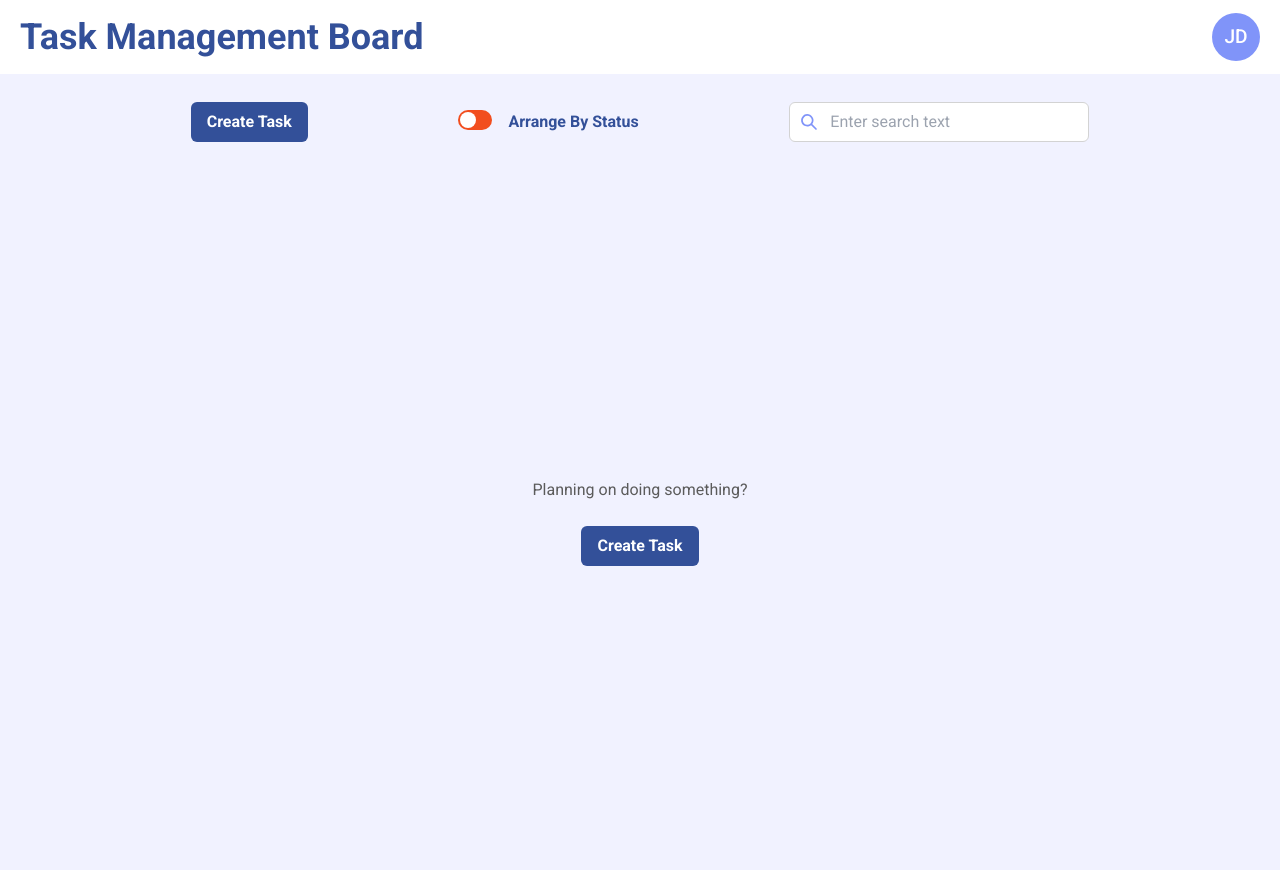
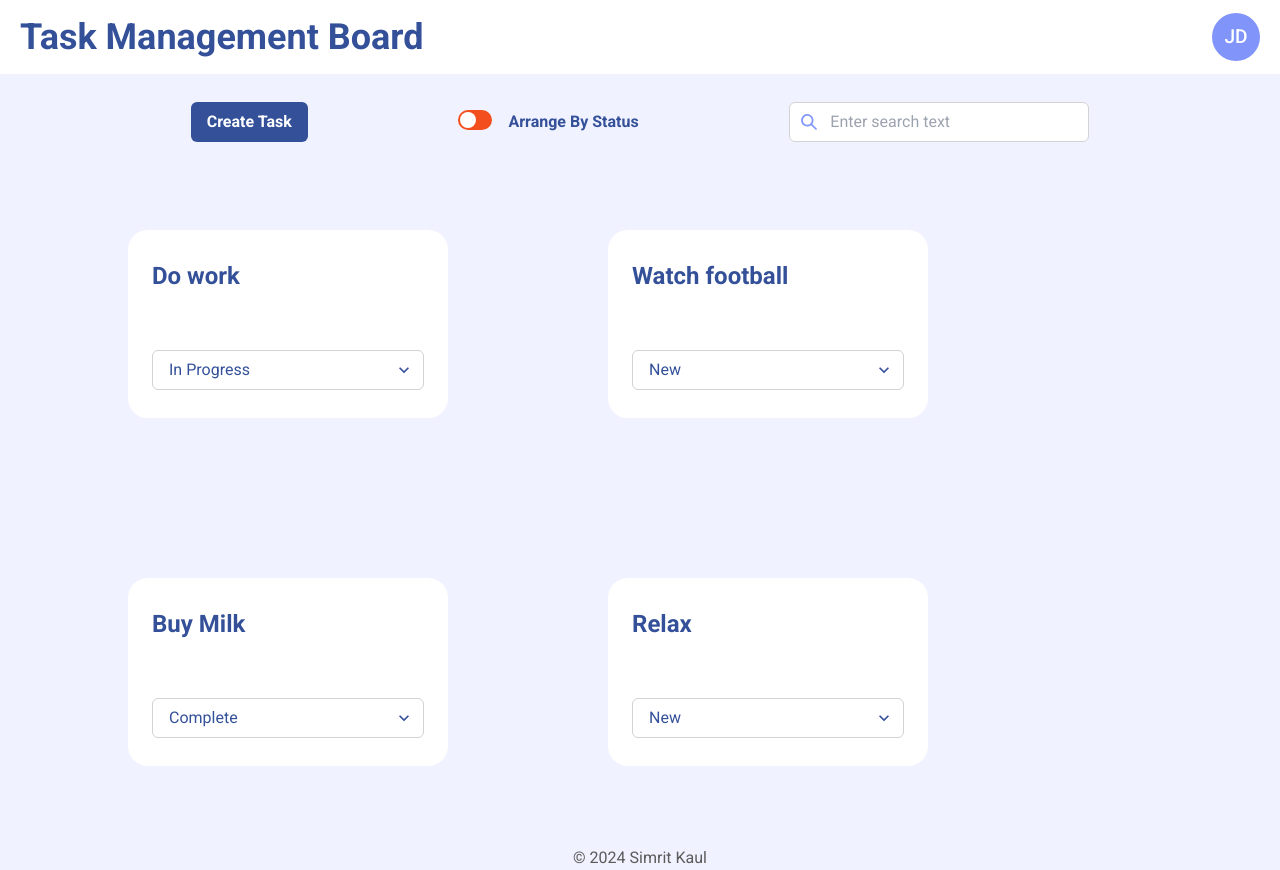
Before and after one commit to simritkaul/react-task-management, a React (Vite) app: page / in a window 1280 px wide. Both pictures are taken after typing "Sample", "Sample123" into the empty fields and a click on the button "Sign In". Before the commit the page ends 800 px from the top, so only its background shows below. Built offline with nearby package versions, Linux system fonts and the light colour scheme.

Commit message:
Basic standard grid for tasks

```diff
--- a/src/App.tsx
+++ b/src/App.tsx
@@ -2,6 +2,7 @@ import { useState } from "react";
 import { ViewTypes } from "./types/viewTypes";
 import Auth from "./pages/Auth";
 import Tasks from "./pages/Tasks";
+import Footer from "./components/Footer";
 
 const App = () => {
   const [currentView, setCurrentView] = useState<ViewTypes>(ViewTypes.auth);
@@ -18,6 +19,7 @@ const App = () => {
       {currentView === ViewTypes.tasks && (
         <Tasks onSwitchToAuth={() => handleViewChange(ViewTypes.auth)} />
       )}
+      <Footer />
     </>
   );
 };
--- /dev/null
+++ b/src/components/Footer.tsx
@@ -0,0 +1,11 @@
+const Footer = () => {
+  return (
+    <>
+      <footer className="text-gray text-center w-100 mt-20">
+        &copy; 2024 Simrit Kaul
+      </footer>
+    </>
+  );
+};
+
+export default Footer;
--- /dev/null
+++ b/src/components/StandardTaskItem.tsx
@@ -0,0 +1,49 @@
+import { Select } from "@chakra-ui/react";
+import { Task, TaskStatus } from "../types/tasks/taskTypes";
+
+interface StandardTaskItemProps {
+  data: Task;
+}
+
+const StandardTaskItem = ({ data }: StandardTaskItemProps) => {
+  const statusDropdownOptions = [
+    {
+      id: TaskStatus.NEW,
+      label: "New",
+    },
+    {
+      id: TaskStatus.IN_PROGRESS,
+      label: "In Progress",
+    },
+    {
+      id: TaskStatus.COMPLETE,
+      label: "Complete",
+    },
+  ];
+
+  return (
+    <>
+      <div className="flex flex-col justify-center bg-white text-darkBlue rounded-custom px-6 py-5 min-w-[20rem]">
+        <h2 className="font-semibold my-2 text-medium">{data.title}</h2>
+        <div className="mt-5 md:mt-10">
+          <label htmlFor="status"></label>
+          <Select
+            className="my-2"
+            id="status"
+            placeholder="Select option"
+            value={data.status}
+            borderColor={"lightgray"}
+          >
+            {statusDropdownOptions?.map((option) => (
+              <option key={option.id} value={option.id}>
+                {option.label}
+              </option>
+            ))}
+          </Select>
+        </div>
+      </div>
+    </>
+  );
+};
+
+export default StandardTaskItem;
--- a/src/components/StandardTasksGrid.tsx
+++ b/src/components/StandardTasksGrid.tsx
@@ -1,6 +1,22 @@
-const StandardTasksGrid = () => {
-  if (true) return null;
-  return <div>StandardTasksGrid</div>;
+import { Task } from "../types/tasks/taskTypes";
+import StandardTaskItem from "./StandardTaskItem";
+
+interface StandardTasksGridProps {
+  tasks: Task[];
+}
+
+const StandardTasksGrid = ({ tasks }: StandardTasksGridProps) => {
+  if (!tasks?.length) return null;
+
+  return (
+    <>
+      <div className="flex flex-col md:flex-row flex-wrap gap-10 md:gap-[10rem] w-full justify-center md:justify-start mt-2 md:mt-20 px-4 md:px-[10%]">
+        {tasks?.map((task) => (
+          <StandardTaskItem data={task} />
+        ))}
+      </div>
+    </>
+  );
 };
 
 export default StandardTasksGrid;
--- /dev/null
+++ b/src/components/StatusWiseTaskItem.tsx
@@ -0,0 +1,11 @@
+import { Task } from "../types/tasks/taskTypes";
+
+interface StatusWiseTaskItemProps {
+  data: Task;
+}
+
+const StatusWiseTaskItem = ({ data }: StatusWiseTaskItemProps) => {
+  return <div>StatusWiseTaskItem</div>;
+};
+
+export default StatusWiseTaskItem;
--- a/src/components/StatusWiseTasksGrid.tsx
+++ b/src/components/StatusWiseTasksGrid.tsx
@@ -1,5 +1,11 @@
-const StatusWiseTasksGrid = () => {
-  if (true) return null;
+import { Task } from "../types/tasks/taskTypes";
+
+interface StatusWiseTasksGridProps {
+  tasks: Task[];
+}
+
+const StatusWiseTasksGrid = ({ tasks }: StatusWiseTasksGridProps) => {
+  if (!tasks?.length) return null;
   return <div>StatusWiseTasksGrid</div>;
 };
 
--- a/src/pages/Tasks.tsx
+++ b/src/pages/Tasks.tsx
@@ -1,7 +1,7 @@
 import { useState } from "react";
 import Controls from "../components/Controls";
 import Navbar from "../components/Navbar";
-import { TaskViewEnum } from "../types/tasks/taskTypes";
+import { Task, TaskStatus, TaskViewEnum } from "../types/tasks/taskTypes";
 import StandardTasksGrid from "../components/StandardTasksGrid";
 import StatusWiseTasksGrid from "../components/StatusWiseTasksGrid";
 import EmptyTasksGrid from "../components/EmptyTasksGrid";
@@ -13,15 +13,46 @@ interface TasksProps {
 const Tasks = ({ onSwitchToAuth }: TasksProps) => {
   const [taskView, setTaskView] = useState<TaskViewEnum>(TaskViewEnum.standard);
 
+  const tasks: Task[] = [
+    {
+      id: "98eh",
+      title: "Do work",
+      description: "Some coding",
+      status: TaskStatus.IN_PROGRESS,
+    },
+    {
+      id: "382h",
+      title: "Watch football",
+      description: "UEFA Nations League",
+      status: TaskStatus.NEW,
+    },
+    {
+      id: "29hud23",
+      title: "Buy Milk",
+      description: "Eggs too",
+      status: TaskStatus.COMPLETE,
+    },
+    {
+      id: "ioi0r2",
+      title: "Relax",
+      description: "Watch something",
+      status: TaskStatus.NEW,
+    },
+  ];
+
   console.log(taskView);
 
   return (
     <>
       <Navbar onSwitchToAuth={onSwitchToAuth} />
       <Controls taskView={taskView} setTaskView={setTaskView} />
-      {taskView === TaskViewEnum.standard && <StandardTasksGrid />}
-      {taskView === TaskViewEnum.status && <StatusWiseTasksGrid />}
-      {true && <EmptyTasksGrid />}
+      {taskView === TaskViewEnum.standard && (
+        <StandardTasksGrid tasks={tasks} />
+      )}
+      {taskView === TaskViewEnum.status && (
+        <StatusWiseTasksGrid tasks={tasks} />
+      )}
+      {!tasks?.length && <EmptyTasksGrid />}
     </>
   );
 };
```
